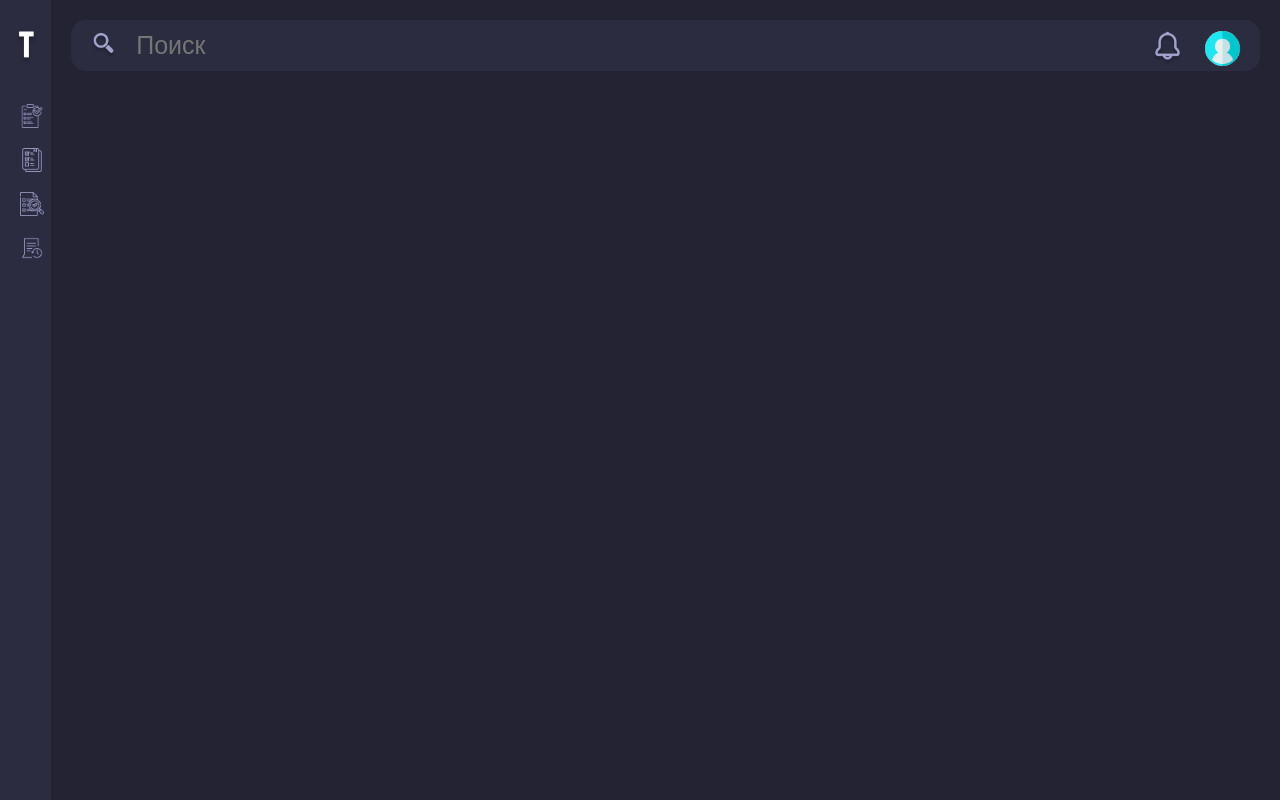
After one commit to Krasav4ik-02/taskandvacation, a Django app: template task/templates/task/basaaaaa.html in a window 1280 px wide. The commit adds this page. Run offline with Django 3.2, Linux system fonts and the light colour scheme; the template is opened without the code that fills it, so the values that code supplies are empty.

Commit message:
верстка

```diff
--- /dev/null
+++ b/task/static/task/css/basaStyles.css
@@ -0,0 +1,188 @@
+body {
+  margin: 0;
+  padding: 0;
+  font-family: Arial, sans-serif;
+  height: 100vh;
+}
+
+.container {
+  background-color: #232333;
+  display: flex;
+  height: 100%;
+}
+
+.menu {
+  width: 4%;
+  background-color: #2B2C40;
+  color: #fff;
+  transition: width 0.5s;
+  overflow: hidden;
+  height: 100%;
+}
+
+.menu.expanded {
+  width: 16%;
+}
+
+.content {
+  flex: 1;
+  padding: 20px;
+}
+
+button {
+  background: none;
+  border: none;
+  color: #fff;
+  cursor: pointer;
+  padding: 10px;
+  width: 100%;
+  height: 50px;
+}
+
+button img {
+  margin-top: 10px; /* Добавляем отступ 2 пикселя сверху */
+}
+
+button:focus {
+  outline: none;
+}
+
+nav {
+  padding: 20px;
+}
+
+/* Стили для списка */
+nav ul {
+  list-style: none;
+  padding: 0;
+  margin-top: 10px; /* Отступ сверху для раздела иконок */
+}
+
+nav ul li {
+  display: flex; /* Располагаем иконки и текст рядом */
+  align-items: center; /* Выравниваем элементы по вертикали */
+  margin-bottom: 20px; /* Отступ между иконками */
+}
+
+nav ul li img {
+  margin-right: 10px; /* Отступ между иконкой и текстом */
+  width: 24px; /* Устанавливаем ширину иконки */
+  height: 24px; /* Устанавливаем высоту иконки */
+}
+
+/* Стили для текстовых меток */
+nav ul li .label {
+  color:#A3A4CC; /* Цвет текста */
+  font-size: 16px; /* Размер шрифта */
+}
+.search-bar {
+  display: flex;
+  align-items: center;
+  align-items: center; /* Выравнивание по вертикали */
+  justify-content: center; /* Центрирование по горизонтали */
+  background-color: #2B2C40;
+  color: #ffffff;
+  padding: 10px;
+  border-radius: 15px;
+}
+
+
+.logo {
+  width: 40px;
+  height: 40px;
+  margin-right: 20px;
+}
+
+.search-wrapper {
+  display: flex;
+  align-items: center;
+  flex-grow: 1;
+  position: relative;
+}
+
+.search-icon {
+  width: 25px;
+  height: 25px;
+  position: absolute;
+  left: 10px;
+}
+.search-text {
+  position: absolute;
+  left: 50px;
+  color: #A3A4CC;
+  font-size: 30px;  /* Увеличиваем размер шрифта */
+  transition: opacity 0.3s ease;
+}
+.search-input {
+  padding-left: 55px;
+  border: none;
+  background-color: transparent;
+  color: #A3A4CC;
+  outline: none;
+  font-size: 25px;
+  width: 100%
+}
+
+
+.notification-icons {
+  display: flex;
+  align-items: center;
+  margin-top: -20px;
+}
+.notification-icons button img {
+  width: 35px;
+  height: 35px;
+}
+
+
+.notification-icons button {
+  background: none;
+  border: none;
+}
+
+
+
+.notification-icons img {
+  margin-left: 0px;
+  margin-right: 0px;
+  top: 20px;
+}
+
+.notification-icons img:last-child {
+  border-radius: 50%; /* Делаем последнюю иконку круглой */
+}
+
+/* Стили для модального окна */
+.modal {
+  display: none;
+  position: fixed;
+  z-index: 1000;
+  left: 0;
+  top: 0;
+  width: 100%;
+  height: 100%;
+  overflow: auto;
+  background-color: rgba(0, 0, 0, 0.5);
+}
+
+.modal-content {
+  background-color: #fefefe;
+  margin: 15% auto;
+  padding: 20px;
+  border: 1px solid #888;
+  width: 80%;
+}
+
+.close {
+  color: #aaa;
+  float: right;
+  font-size: 28px;
+  font-weight: bold;
+}
+
+.close:hover,
+.close:focus {
+  color: black;
+  text-decoration: none;
+  cursor: pointer;
+}
--- /dev/null
+++ b/task/templates/task/basaaaaa.html
@@ -0,0 +1,50 @@
+<!DOCTYPE html>
+<html lang="en">
+<head>
+  <meta charset="UTF-8">
+  <meta name="viewport" content="width=device-width, initial-scale=1.0">
+  <title>База епт</title>
+  <link rel="stylesheet" href="../../static/task/css/basaStyles.css">
+</head>
+<body>
+  <div class="container">
+    <div class="menu">
+      <button id="toggleMenu"><img src="../../static/task/img/image 37.png" alt="Лого"></button>
+      <nav id="sidebar">
+        <ul>
+          <li><img src="../../static/task/img/image%2020.png" alt="Иконка 1"><span class="label">  Задачи</span></li>
+          <li><img src="../../static/task/img/image%202.png" alt="Иконка 2"><span class="label">  Выполненные</span></li>
+          <li><img src="../../static/task/img/image%2024.png" alt="Иконка 3"><span class="label">  Статистика</span></li>
+          <li><img src="../../static/task/img/image%2022.png" alt="Иконка 4"><span class="label">  История</span></li>
+        </ul>
+      </nav>
+    </div>
+    <div class="content">
+      <div class="search-bar">
+  <div class="search-wrapper">
+    <img class="search-icon" src="../../static/task/img/lupa.png" alt="Лупа">
+    <input type="text" class="search-input" placeholder="Поиск">
+  </div>
+ <div class="notification-icons">
+  <button id="notificationButton">
+    <img src="../../static/task/img/not1.png" alt="Иконка уведомлений">
+  </button>
+  <button id="profileButton">
+    <img src="../../static/task/img/avatar.jpg" alt="Иконка личного кабинета">
+  </button>
+</div>
+
+<div id="modal" class="modal">
+  <div class="modal-content">
+    <span class="close">&times;</span>
+    <!-- Содержимое модального окна -->
+  </div>
+</div>
+
+
+      <!-- Основное содержимое страницы -->
+    </div>
+  </div>
+  <script src="../../static/task/js/basajs.js"></script>
+</body>
+</html>
--- a/task/templates/task/base3.html
+++ b/task/templates/task/base3.html
@@ -56,3 +56,7 @@
 
 </body>
 </html>
+
+
+../../static/task/js/basajs.js
+../../static/task/css/basaStyles.css
```
Also changed, not shown: task/static/task/js/basajs.js (added, +59 -0 lines), db.sqlite3, task/static/task/img/avatar.jpg, task/static/task/img/image 2.png (added), task/static/task/img/image 20.png (added), task/static/task/img/image 22.png (added), task/static/task/img/image 24.png (added), task/static/task/img/image 37.png (added), task/static/task/img/lupa.png (added), task/static/task/img/not1.png (added), task/static/task/img/qwqw.png (added).
